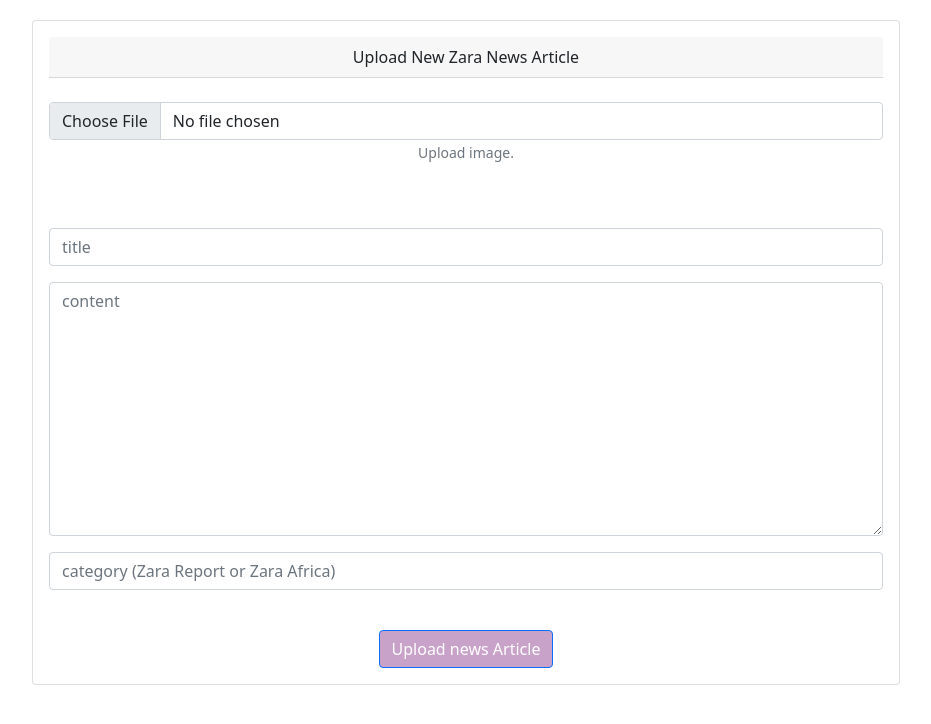
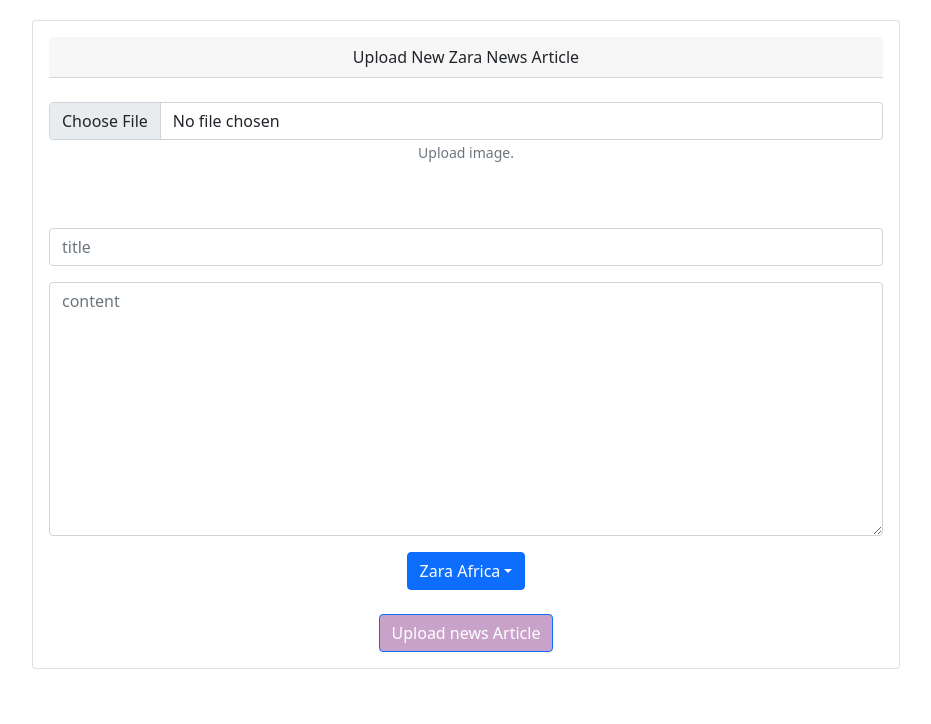
Before and after one commit to niel98/Zara-news-magazine-client, a React (Create React App) app: page / in a window 1280 px wide. Shown: the top 724 px of the page, without its empty margins (174-1105 px from the left). Built offline with nearby package versions, Linux system fonts and the light colour scheme.

Commit message:
Category modified to a dropdown

```diff
--- a/src/components/Main.jsx
+++ b/src/components/Main.jsx
@@ -1,15 +1,17 @@
 import React, { useState } from 'react';
 import axios from 'axios'
 import { Form, Card, Button, } from 'react-bootstrap'
+import DropdownButton from 'react-bootstrap/DropdownButton';
+import Dropdown from 'react-bootstrap/Dropdown'
 import SpinnerLoading from './SpinnerLoading';
 
 const Main = () => {
     const [fileName, setFileName] = useState(null)
     const [isLoading, setIsLoading] = useState(false)
+    const [value, setValue] = useState('')
     const [formData, setFormData] = useState({
         title: '',
         content: '',
-        category: '',
     })
 
     const { title, content, category } = formData
@@ -17,6 +19,11 @@
     const onChangeFormData = e => {
         setFormData({ ...formData, [e.target.name]: e.target.value })
     }
+
+    const handleSelect=(e)=>{
+        console.log(e);
+        setValue(e)
+      }
 
     const onNewsUpload = async (e) => {
         if (fileName === null) {
@@ -27,7 +34,7 @@
             formData2.append('image', fileName)
             formData2.append('title', formData.title)
             formData2.append('content', formData.content)
-            formData2.append('category', formData.category)
+            formData2.append('category', value)
             e.preventDefault(e)
 
             const config = {
@@ -54,7 +61,7 @@
     return (
 
         <>
-            { isLoading ? <SpinnerLoading /> : (
+            { isLoading ? <div style={{ display: 'flex', justifyContent: 'center', alignItems: 'center' }}><SpinnerLoading /></div> : (
                 <div style={{
                     display: 'flex',
                     justifyContent: 'center',
@@ -100,7 +107,7 @@
                         onChange={e => onChangeFormData(e)}
                         />
                     </Form.Group>
-                    <Form.Group className="mb-3" controlId="category">
+                    {/* <Form.Group className="mb-3" controlId="category">
                         <Form.Control
                         type="text"
                         placeholder="category (Zara Report or Zara Africa)"
@@ -109,8 +116,19 @@
                         onChange={e => onChangeFormData(e)}
                         required
                         />
-                    </Form.Group>
-                    {console.log({ title, content, category })}
+                    </Form.Group> */}
+                    <DropdownButton
+                        alignRight
+                        title="Zara Africa"
+                        id="dropdown-menu-align-right"
+                        onSelect={handleSelect}
+                            >
+                        <Dropdown.Item eventKey="Zara Africa">Zara Africa</Dropdown.Item>
+                        <Dropdown.Item eventKey="Zara potpourri">Zara Potpourri</Dropdown.Item>
+                        <Dropdown.Item eventKey="Zara Report">Zara Report</Dropdown.Item>
+                        <Dropdown.Divider />
+                    </DropdownButton>
+                    {console.log({ title, content, value })}
                         <br></br>
                     <Button type="submit" style={{ backgroundColor: '#C8A2C8' }}>
                         Upload news Article
```
